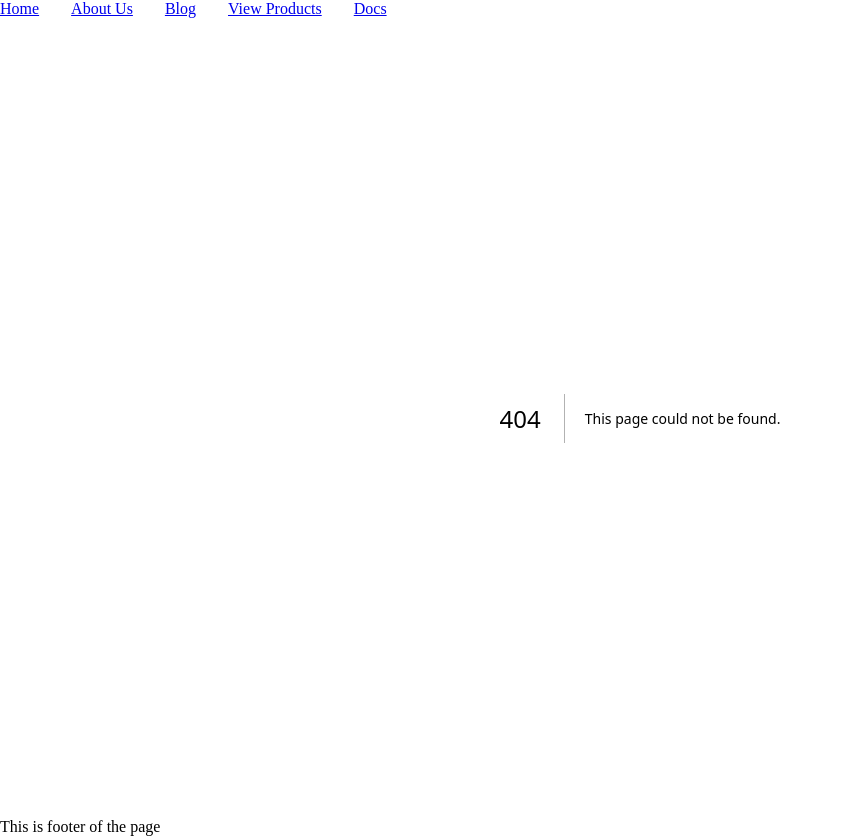
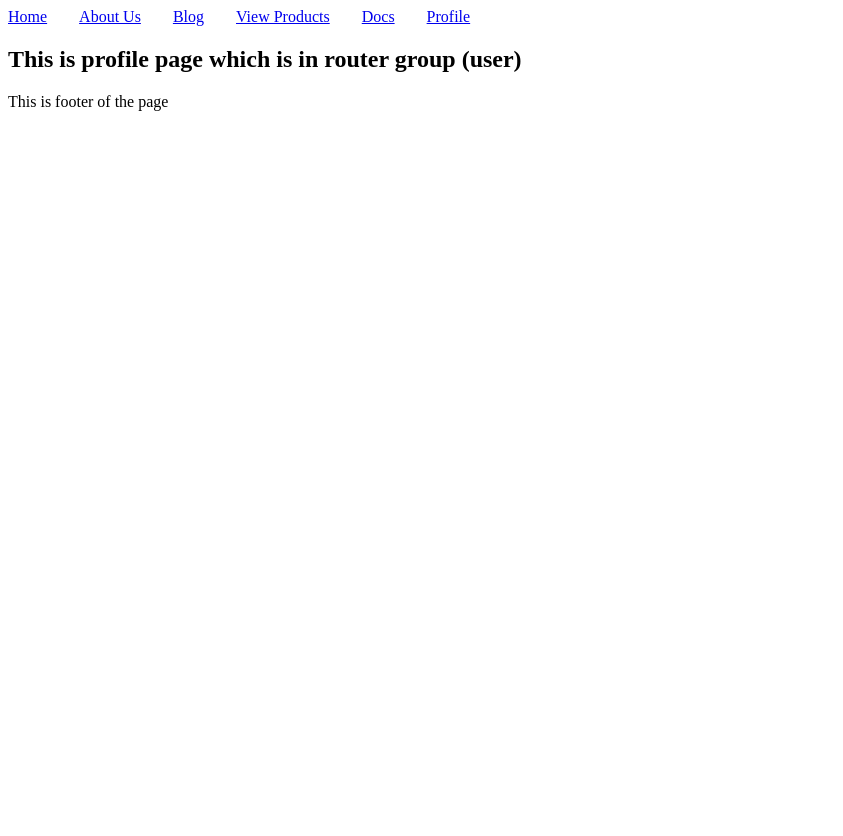
Before and after one commit to pmadhav82/nextjs-tutorial, a Next.js app: page /profile in a window 1280 px wide. Before the commit this address had no page. Shown: the whole page, without its empty margins (0-843 px from the left). After the commit the page ends 800 px from the top, so only its background shows below. Built offline with nearby package versions, Linux system fonts and the light colour scheme.

Commit message:
router group added

```diff
--- /dev/null
+++ b/src/app/(user)/profile/page.tsx
@@ -0,0 +1,12 @@
+
+ const Profile = ()=>{
+
+
+    return<>
+
+    <h2>This is profile page which is in router group (user)</h2>
+    </>
+
+}
+
+export default Profile
--- a/src/app/layout.tsx
+++ b/src/app/layout.tsx
@@ -41,6 +41,12 @@ Home
 
   Docs
 </Link>
+
+
+<Link href={"/profile"}>
+Profile
+</Link>
+
           </nav>
 
         </header>
```
Also changed, not shown: src/app/docs/[[...slug]]/page.tsx (+17 -33 lines).
